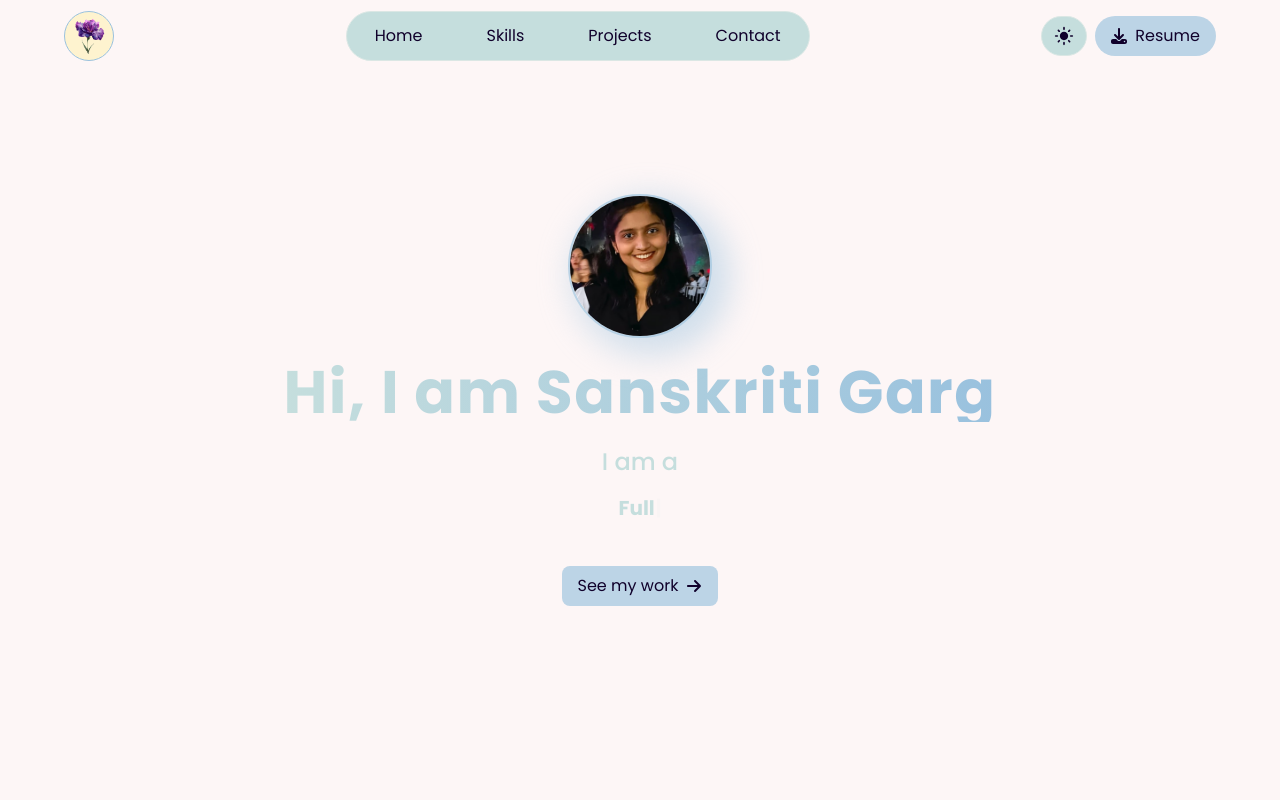
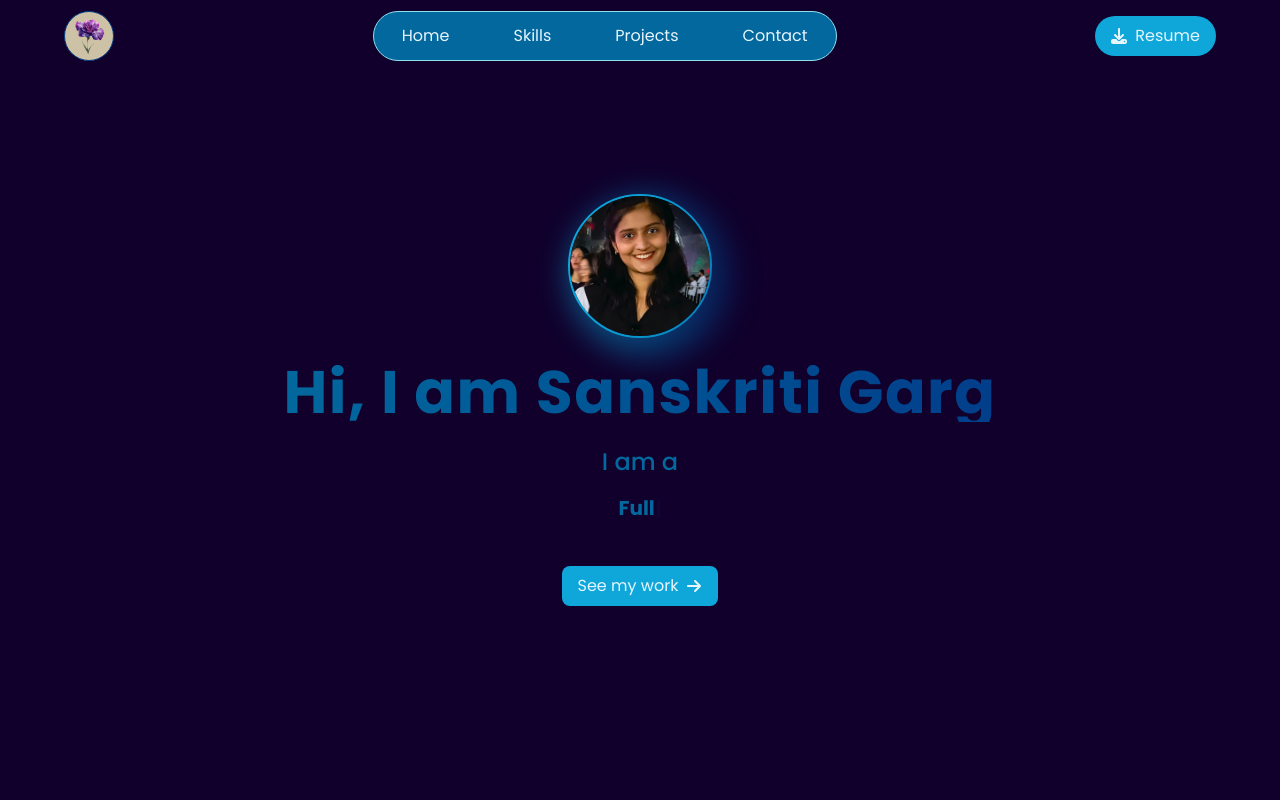
Before and after one commit to sanskritiigarg/Portfolio, a Next.js app: page / in a window 1280 px wide. Shown: the top 800 px of the page. Built offline with nearby package versions, Linux system fonts and the light colour scheme.

Commit message:
remove light theme

```diff
--- a/app/globals.css
+++ b/app/globals.css
@@ -1,27 +1,14 @@
 @import "tailwindcss";
 
 :root {
-  --background: #fdf6f6;
-  --foreground: #10002b;
-
-  --primary: #99c1de;
-  --accent: #bcd4e6;
-  --surface: #c5dedd;
-  --muted: #dbe7e4;
-  --border: #dbe7e4;
-}
-
-/* Dark mode */
-.dark {
-  --background: #181c14;
-  --foreground: #ede7de;
+  --background: #10002b;
+  --foreground: #e7f5fe;
 
   --primary: #023e8a;
-  --surface: #0077b6;
-  --accent: #0096c7;
+  --surface: #03689e;
+  --accent: #0fa7d9;
   --muted: #00b4d8;
   --border: #90e0ef;
-
 }
 
 @theme inline {
--- a/app/layout.tsx
+++ b/app/layout.tsx
@@ -2,7 +2,6 @@ import type { Metadata } from "next";
 import { Poppins } from "next/font/google";
 import "./globals.css";
 import Navbar from "@/components/general/navbar/Navbar";
-import { Providers } from "./providers";
 
 const poppins = Poppins({
   variable: "--font-poppins",
@@ -26,10 +25,8 @@ export default function RootLayout({
       <body
         className={`${poppins.className} antialiased bg-background text-foreground `}
       >
-        <Providers>
           <Navbar/>
           {children}
-        </Providers>
       </body>
     </html>
   );
--- a/app/providers.tsx
+++ /dev/null
@@ -1,11 +0,0 @@
-"use client"
-
-import { ThemeProvider } from "next-themes"
-
-export function Providers({ children }: { children: React.ReactNode }) {
-  return (
-    <ThemeProvider attribute="class" defaultTheme="system" enableSystem>
-      {children}
-    </ThemeProvider>
-  )
-}
--- a/components/general/navbar/Navbar.tsx
+++ b/components/general/navbar/Navbar.tsx
@@ -3,7 +3,6 @@
 import React, { useEffect, useState } from "react";
 import Link from "next/link";
 import Logo from "./Logo";
-import { useTheme } from "next-themes"
 import { FaDownload } from "react-icons/fa6";
 import { MdLightMode, MdDarkMode } from "react-icons/md";
 import { AiOutlineMenu, AiOutlineClose } from "react-icons/ai";
@@ -19,7 +18,6 @@ export const navLinks = [
 
 
 function Navbar() {
-  const { theme, setTheme } = useTheme();
   const [isSidebarOpen, setSidebarOpen] = useState(false);
   const [mounted, setMounted] = useState(false)
   const [navBg, setNavBg] = useState(false);
@@ -54,15 +52,6 @@ function Navbar() {
         </div>
 
         <div className="flex gap-2">
-          <button onClick={() => setTheme(theme === "dark" ? "light" : "dark")}
-      className="bg-surface border border-border px-3 py-1 rounded-full transition-all duration-150 hover:opacity-80 hover:scale-105">
-            {mounted ? (
-              theme === "dark" ? <MdDarkMode className="w-5 h-5"/> : <MdLightMode className="w-5 h-5"/>
-            ) : (
-              <div className="w-5 h-5"/>
-            )}
-          </button>
-
           <LinkButton href="/documents/Sanskriti_Garg.pdf" text="Resume" download icon={FaDownload} iconPosition="left" rounded/>
 
           <button className="md:hidden block z-90" onClick={() => setSidebarOpen(!isSidebarOpen)}>
--- a/package.json
+++ b/package.json
@@ -10,7 +10,6 @@
   },
   "dependencies": {
     "next": "16.1.6",
-    "next-themes": "^0.4.6",
     "react": "19.2.3",
     "react-dom": "19.2.3",
     "react-icons": "^5.5.0",
```
Also changed, not shown: 1 other file (tests, documents, lock files or other folders).
